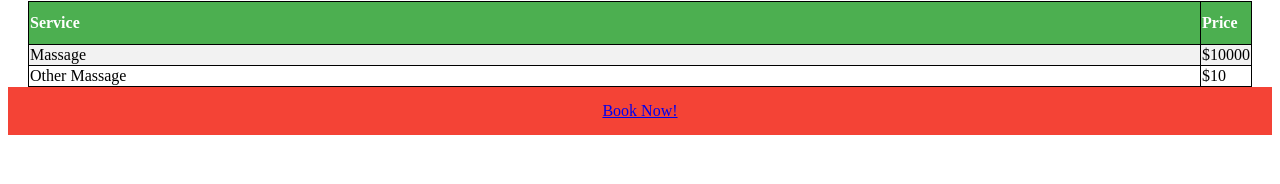
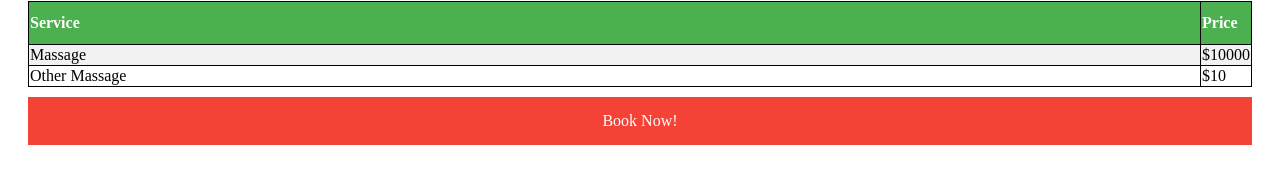
Before and after one commit to phill715/joslyn-website, a plain HTML site: page index.html in a window 1280 px wide. Shown: the part 422-606 px from the top of the page. Drawn offline with Linux system fonts and the light colour scheme.

Commit message:
Satisfied with button layout

```diff
--- a/index.html
+++ b/index.html
@@ -42,7 +42,7 @@
       </tr>
     </table>
 
-    <div class="main" id="booknow">
+    <div id="booknow">
       <a href="#">Book Now!</a>
     </div>
 
--- a/style.css
+++ b/style.css
@@ -48,12 +48,16 @@
 }
 
 #booknow {
+  margin: 10px 20px;
+}
+#booknow a {
+  padding: 15px 10px;
   background-color: #f44336;
   color: white;
-  padding: 15px 25px;
   text-align: center;
   text-decoration: none;
   display: inline-block;
+  width: 100%;
 }
 
 
```
